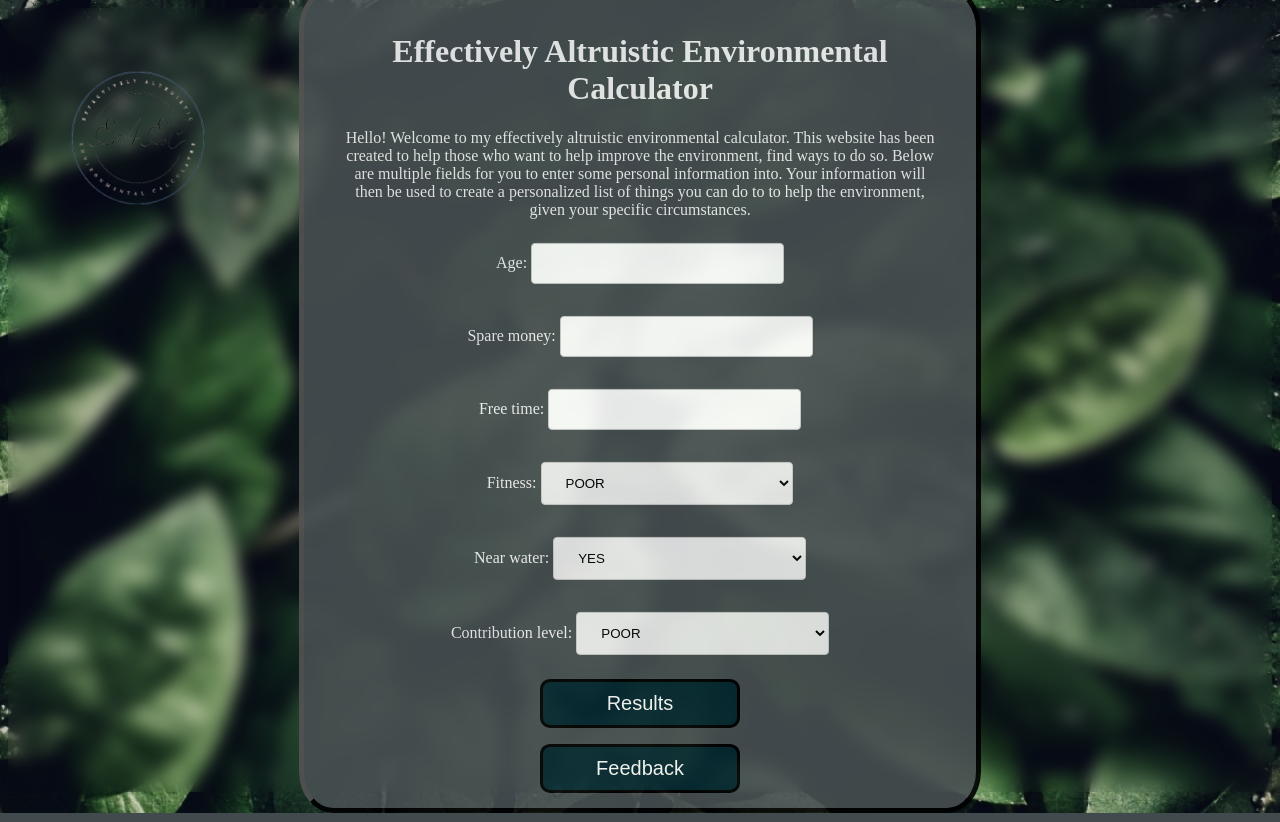
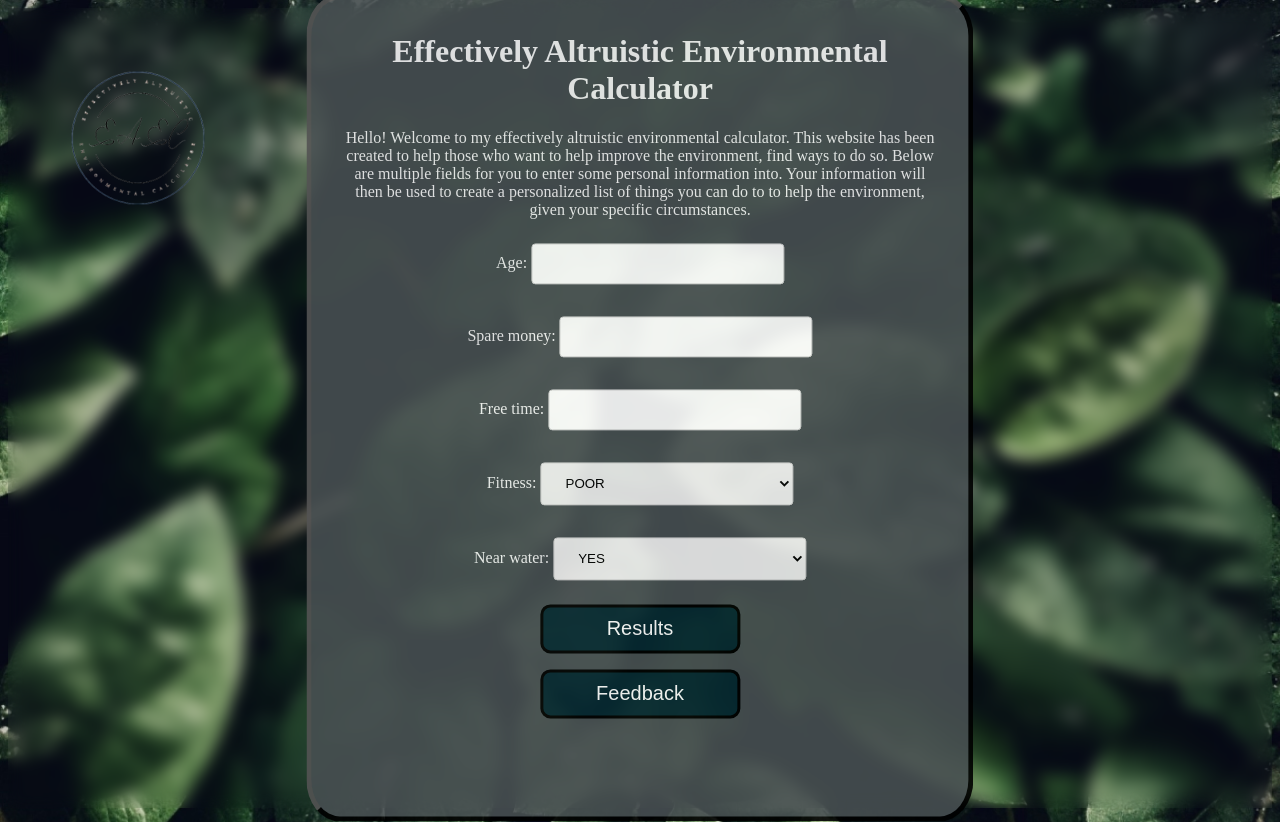
Before and after one commit to Punterreiner/Senior-Project, a Django app: page /EACalculator/ in a window 1280 px wide. Run offline with Django 4.2, Linux system fonts and the light colour scheme.

Commit message:
scroll div

```diff
--- a/EAEC/EACalculator/forms.py
+++ b/EAEC/EACalculator/forms.py
@@ -15,4 +15,4 @@ class Fields(forms.Form):
     free_Time = forms.CharField(max_length=50)
     fitness = forms.ChoiceField(choices=levels)
     near_Water = forms.ChoiceField(choices=yes_no)
-    contribution_Level = forms.ChoiceField(choices = levels)
+    #contribution_Level = forms.ChoiceField(choices = levels)
--- a/EAEC/EACalculator/selector.py
+++ b/EAEC/EACalculator/selector.py
@@ -9,13 +9,12 @@ class Selector(object):
     def __new__(cls, *args, **kwargs):
         return super().__new__(cls)
 
-    def __init__(self, age, spare_money, free_time, fitness, near_water, contribution_level):
+    def __init__(self, age, spare_money, free_time, fitness, near_water):
         self.age = age
         self.spare_money = spare_money
         self.free_time = free_time
         self.fitness = fitness
         self.near_water = near_water
-        self.contribution_level = contribution_level
 
     def profileSelector(self, age, spare_money, free_time, fitness):
         points = Selector.agePoints(int(age)) + Selector.moneyPoints(int(spare_money)) + Selector.ftPoints(int(free_time)) + Selector.fPoints(fitness)
--- a/EAEC/EACalculator/static/EACalculator/style.css
+++ b/EAEC/EACalculator/static/EACalculator/style.css
@@ -12,6 +12,7 @@ body {
     background-attachment: fixed;
     color: whitesmoke;
     backdrop-filter: blur(8px);
+    height: 100%;
 /*    filter: blur(8px);
     -webkit-filter: blur(8px);*/
 }
@@ -22,13 +23,15 @@ body {
     text-align: center;
     width: 50%;
     height: 99%;
-    position: fixed;
+    position: absolute;
     top: 50%;
     left: 50%;
     transform: translate(-50%, -50%);
-    padding: 20px;
+    padding: 1%;
     opacity: 0.9;
     border-radius: 5%;
+    z-index: -1;
+    overflow-y: auto;
 
   }
 
--- a/EAEC/EACalculator/templates/EACalculator/results.html
+++ b/EAEC/EACalculator/templates/EACalculator/results.html
@@ -7,7 +7,7 @@
 <h1 style="text-align: center">Recommendations</h1>
 <p>Age: {{ age }}, Spare Money: {{ spare_money }}, Free Time: {{ free_time }},
     Fitness: {{ fitness }}, Near Water: {{ near_water }},
-    Contribution Level: {{ contribution_level }}, Profile: {{ profile }}</p>
+    </p>
     <table>
         <!--<tr><th>Action/Charity</th><th>Description</th></tr>-->
         {% for key,value in table.items %}
--- a/EAEC/EACalculator/views.py
+++ b/EAEC/EACalculator/views.py
@@ -19,12 +19,12 @@ def index(request):
             free_time = form.cleaned_data['free_Time']
             fitness = form.cleaned_data['fitness']
             near_water = form.cleaned_data['near_Water']
-            contribution_level = form.cleaned_data['contribution_Level']
-            selector = Selector(age, spare_money, free_time, fitness, near_water, contribution_level)
+            #contribution_level = form.cleaned_data['contribution_Level']
+            selector = Selector(age, spare_money, free_time, fitness, near_water)
             profile = selector.profileSelector(age, spare_money, free_time, fitness)
             datepicker = dataPicker(profile, near_water)
             table = datepicker.getTable(profile, near_water)
-            dict = {'age':age, 'spare_money': spare_money,'free_time':free_time,'fitness': fitness,'near_water':near_water, 'contribution_level':contribution_level, 'profile': profile, 'table': table}
+            dict = {'age':age, 'spare_money': spare_money,'free_time':free_time,'fitness': fitness,'near_water':near_water, 'profile': profile, 'table': table}
             return render(request, 'EACalculator/results.html', dict)
 
     else:
```
